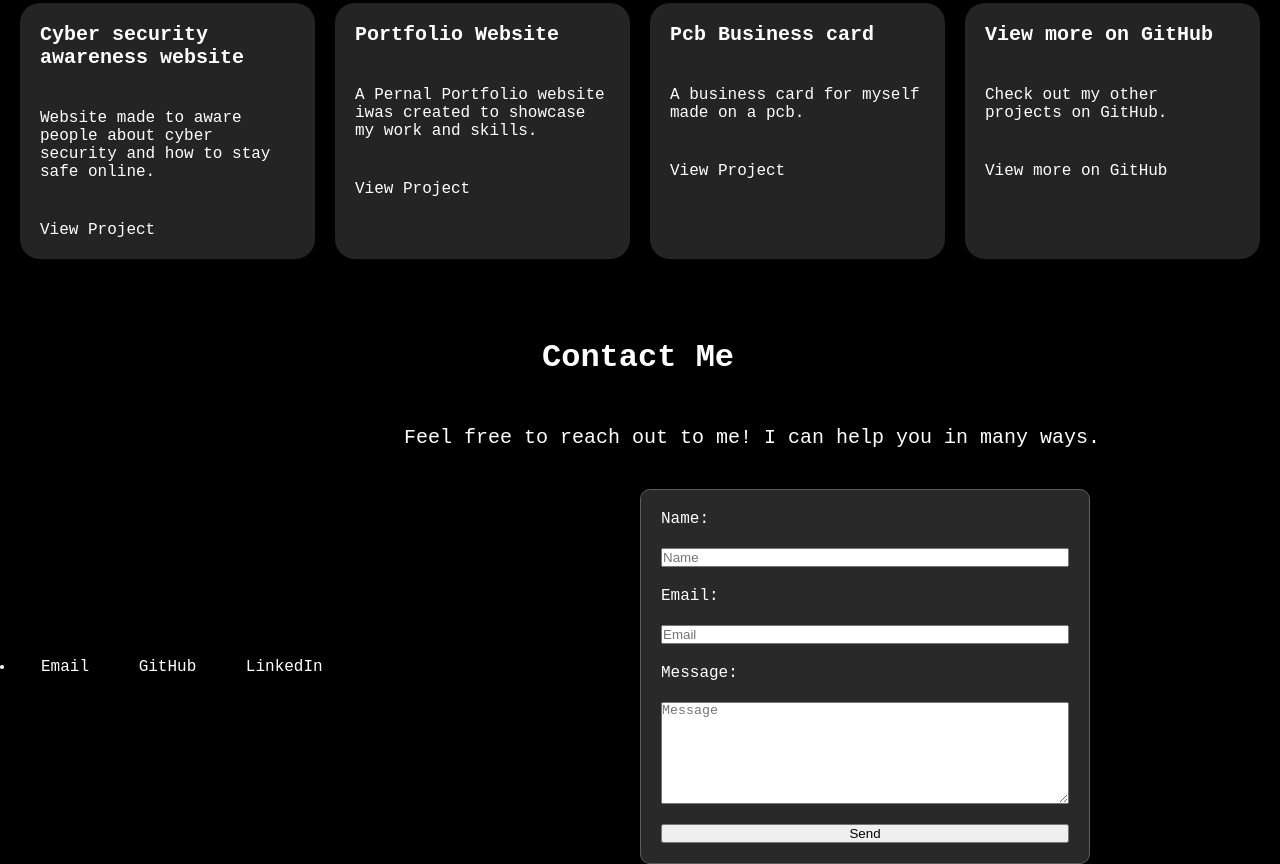
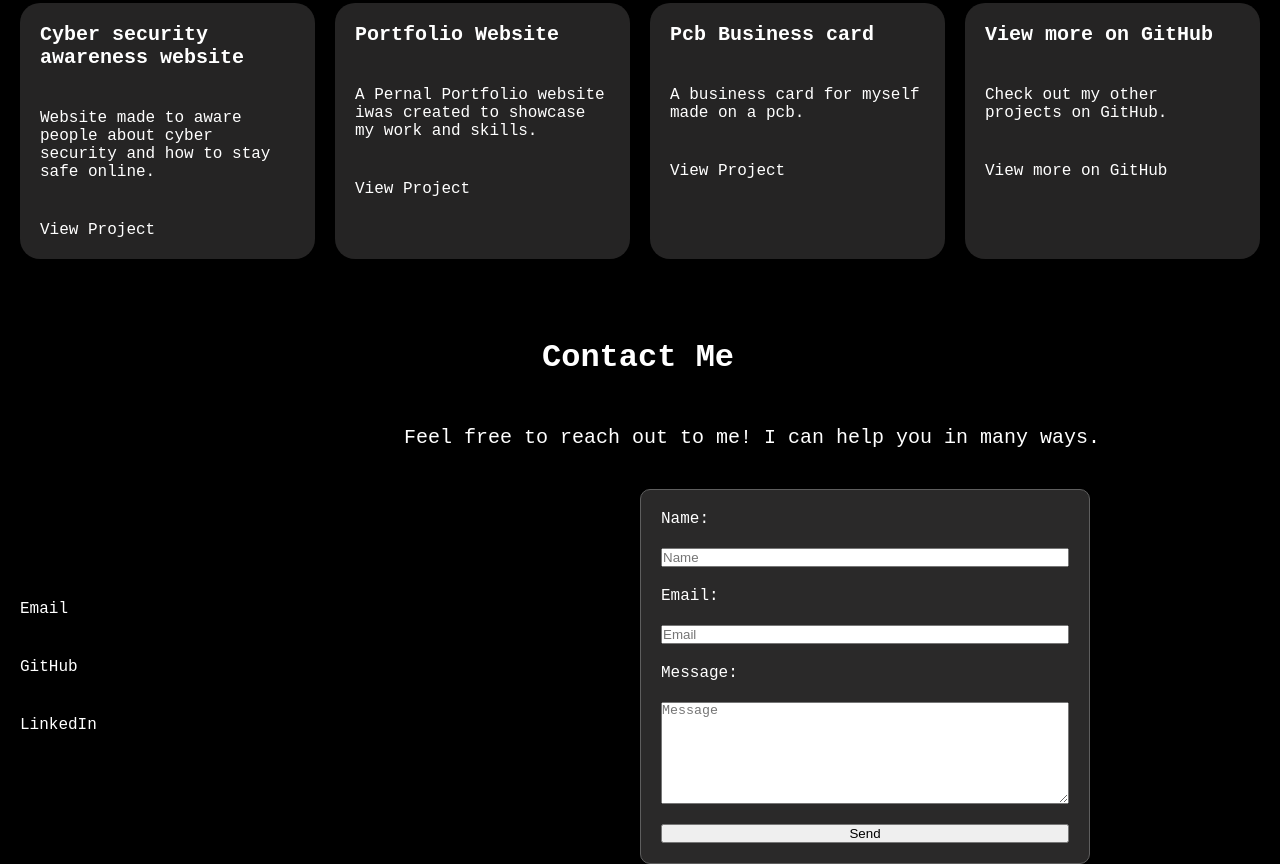
Before and after one commit to piyushwarang1/Personal-website-updated, a plain HTML site: page index.html in a window 1280 px wide. Shown: the part 1310-2174 px from the top of the page. Drawn offline with nearby package versions, Linux system fonts and the light colour scheme.

Commit message:
Fixed the links

```diff
--- a/index.html
+++ b/index.html
@@ -96,11 +96,11 @@
 
       <div class="left-section">
     <div class="contact">
-      <li>
-      <a href="mailto:piyushwarang1@gmail.com">Email</a>
-      <a href="https://github.com/piyushwarang1" target="_blank" rel="noopener noreferrer">GitHub</a>
-      <a href="https://www.linkedin.com/in/piyush-warang-4a49b4399/" target="_blank" rel="noopener noreferrer">LinkedIn</a>
-      </li>
+      <div class="links">
+      <a href="mailto:piyushwarang1@gmail.com" style="width: 100%;">Email</a>
+      <a href="https://github.com/piyushwarang1"  style="width: 100%;">GitHub</a>
+      <a href="https://www.linkedin.com/in/piyush-warang-4a49b4399/"  style="width: 100%;" target="_blank" rel="noopener noreferrer">LinkedIn</a>
+    </div>
     </div>
     </div>
     </div>
--- a/style.css
+++ b/style.css
@@ -198,3 +198,13 @@ form{
     width: 100%;
     flex-direction: row-reverse;
 }
+
+
+.links{
+    display: flex;
+    flex-direction:column;
+}
+
+a{
+    padding:20px
+}
```
